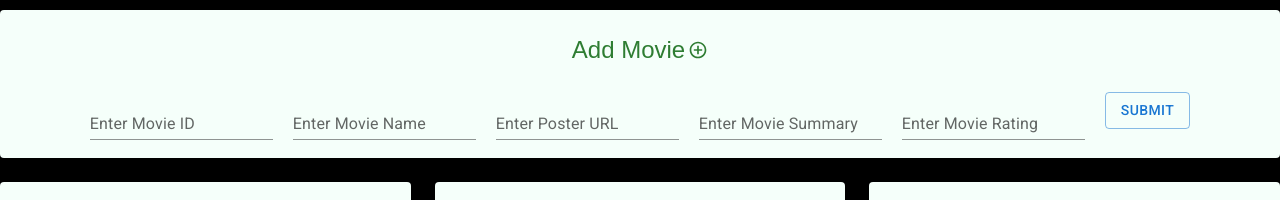
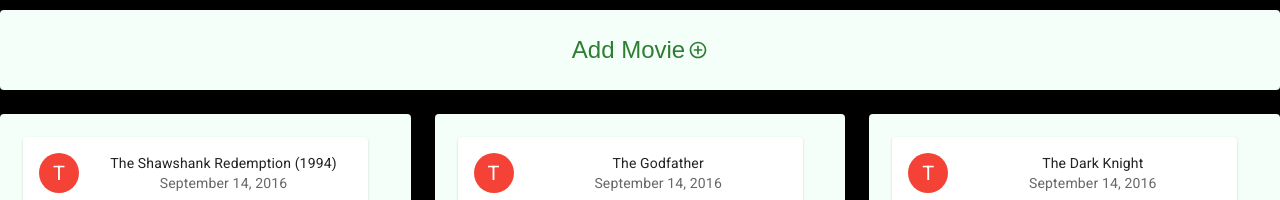
Before and after one commit to kewalb/movieinfo, a React (Create React App) app: page / in a window 1280 px wide. Shown: the top 200 px of the page. Built offline with nearby package versions, Linux system fonts and the light colour scheme.

Commit message:
minor changes in state

```diff
--- a/src/App.js
+++ b/src/App.js
@@ -69,7 +69,7 @@ function App() {
     color: theme.palette.text.secondary,
   }));
 
-  const [expanded, setExpanded] = useState(true);
+  const [expanded, setExpanded] = useState(false);
 
     const handleExpandClick = () => {
       setExpanded(!expanded);
```
